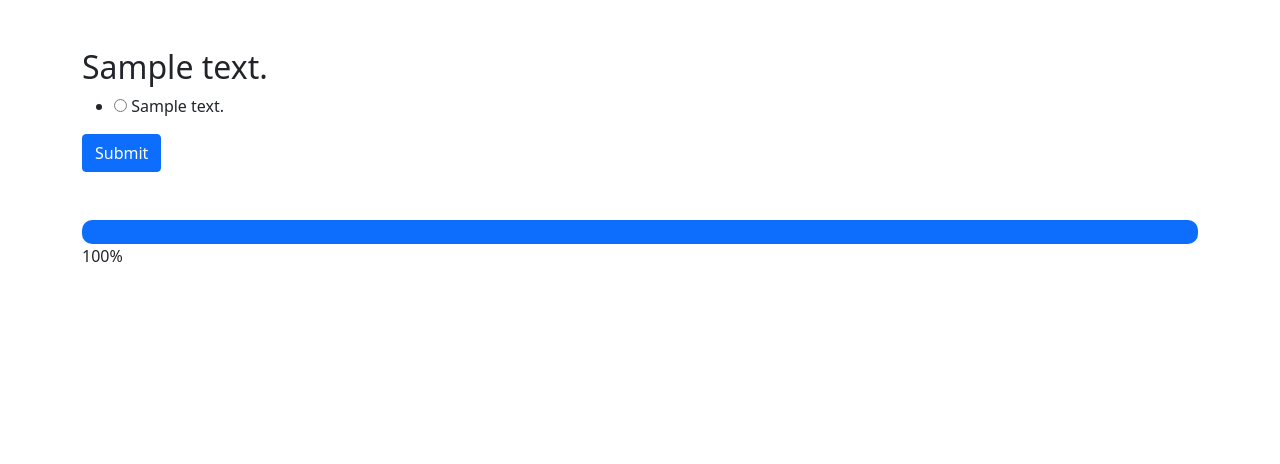
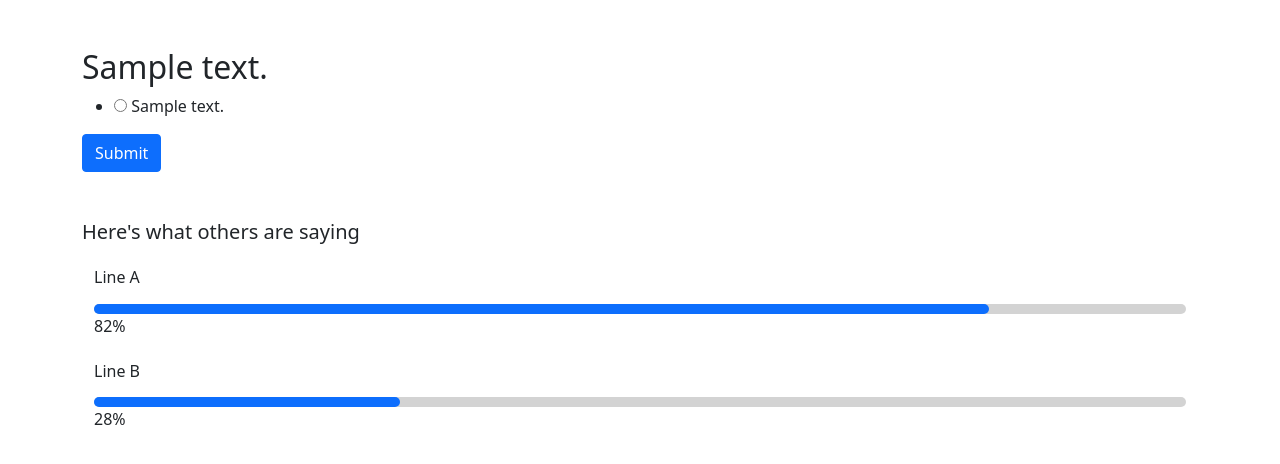
Before and after one commit to gsbaker/visual-perception-quiz, a Django app: page /1/ in a window 1280 px wide. Shown: the top 464 px of the page. Run offline with Django 3.2, Linux system fonts and the light colour scheme; tables that the repository leaves empty hold one stand-in row (values such as "Sample post").

Commit message:
Improve progress bar by making increase more realistic

```diff
--- a/mysite/quiz/static/quiz/script.js
+++ b/mysite/quiz/static/quiz/script.js
@@ -1,15 +1,25 @@
 function updateProgress(progressBarElement, progressBarMessageElement, progress) {
   progressBarElement.style.width = progress.percent + "%";
-  progressBarMessageElement.innerHTML = (progress.current / progress.total) * 100 + "%";
+  progressBarMessageElement.innerHTML = Math.round((progress.current / progress.total) * 100) + "%";
 }
 
 
-let bar = document.getElementById("progress-bar");
-let barMessage = document.getElementById("progress-bar-message");
+let bar1 = document.getElementById("progress-bar-1");
+let barMessage1 = document.getElementById("progress-bar-1-message");
 for (let i = 0; i < 11; i ++) {
-    setTimeout(updateProgress, 500 * i, bar, barMessage, {
-        percent: 10 * i,
-        current: 10 * i,
+    setTimeout(updateProgress, 80 * i, bar1, barMessage1, {
+        percent: 8.2 * i,
+        current: 8.2 * i,
         total: 100
     })
 }
+
+let bar2 = document.getElementById("progress-bar-2");
+let barMessage2 = document.getElementById("progress-bar-2-message");
+for (let i = 0; i < 11; i ++) {
+    setTimeout(updateProgress, 80 * i, bar2, barMessage2, {
+        percent: 2.8 * i,
+        current: 2.8 * i,
+        total: 100
+    })
+}
--- a/mysite/quiz/static/quiz/style.css
+++ b/mysite/quiz/static/quiz/style.css
@@ -1,9 +1,16 @@
 #nameInput {
   max-width: 500px; }
 
-#progress-bar {
+.progress-bar-container {
+  width: 100%;
+  height: 10px;
+  background-color: lightgray;
+  border-radius: 10px; }
+
+.progress-bar {
   margin-top: 1em;
   border-radius: 10px;
-  width: 0; }
+  width: 0;
+  height: 10px; }
 
 /*# sourceMappingURL=style.css.map */
--- a/mysite/quiz/static/quiz/style.scss
+++ b/mysite/quiz/static/quiz/style.scss
@@ -2,8 +2,16 @@
   max-width: 500px;
 }
 
-#progress-bar {
+.progress-bar-container {
+  width: 100%;
+  height: 10px;
+  background-color: lightgray;
+  border-radius: 10px;
+}
+
+.progress-bar {
   margin-top: 1em;
   border-radius: 10px;
   width: 0;
+  height: 10px;
 }
--- a/mysite/quiz/templates/quiz/question-form.html
+++ b/mysite/quiz/templates/quiz/question-form.html
@@ -27,7 +27,21 @@
 </form>
 
 <div id="progress-wrapper" class="mt-5">
-    <div id="progress-bar" class="bg-primary">&nbsp;</div>
-  <div id="progress-bar-message">Waiting for progress to start...</div>
-</div>
+<h5>Here's what others are saying</h5>
+
+    <div class="container mt-4">
+        <h6>Line A</h6>
+        <div class="progress-bar-container">
+            <div id="progress-bar-1" class="bg-primary progress-bar">&nbsp;</div>
+        </div>
+        <div id="progress-bar-1-message">Waiting for progress to start...</div>
+    </div>
+
+    <div class="container mt-4">
+        <h6>Line B</h6>
+        <div class="progress-bar-container">
+            <div id="progress-bar-2" class="bg-primary progress-bar">&nbsp;</div>
+        </div>
+        <div id="progress-bar-2-message">Waiting for progress to start...</div>
+    </div>
 {% endblock %}
```
Also changed, not shown: 1 other file.
